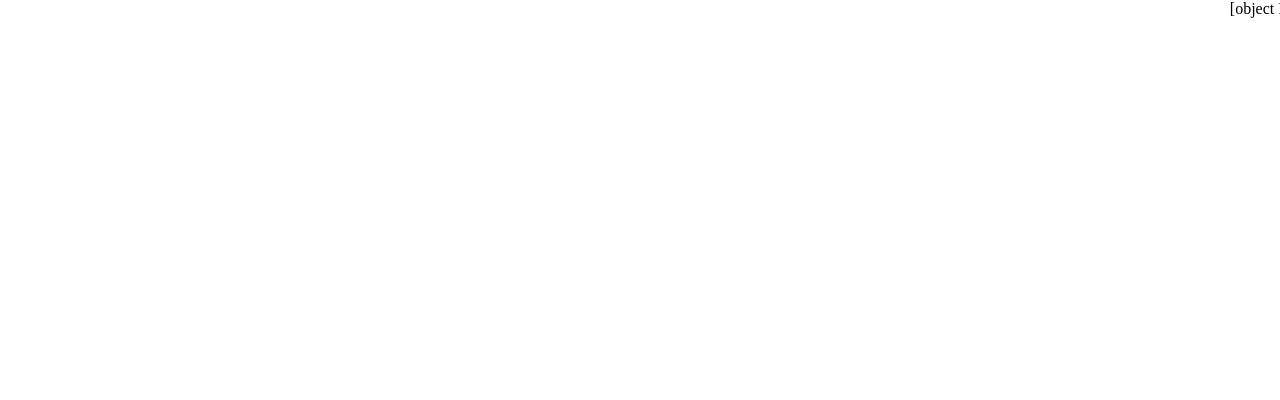
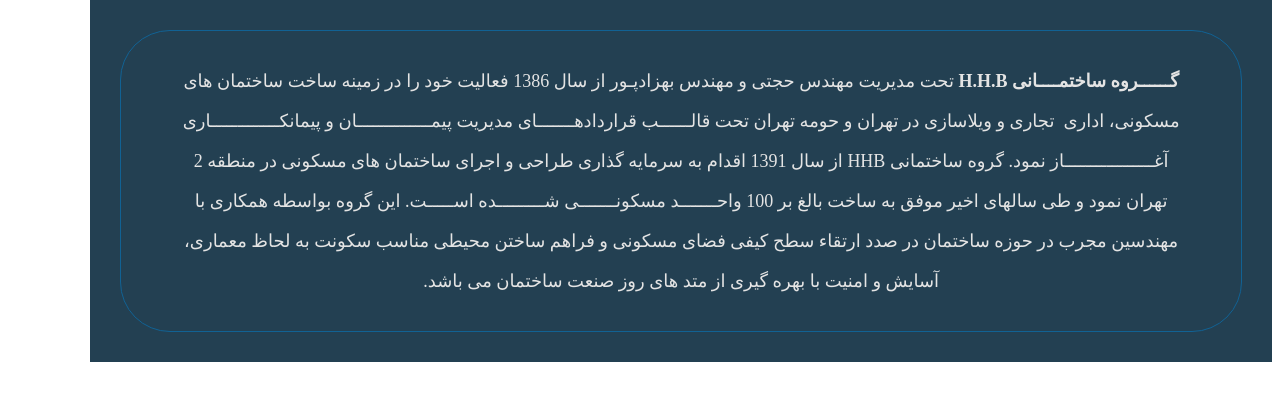
Before and after one commit to ArsamBA/HHB-front, a Nuxt app in the folder HHB/: page /about in a window 1280 px wide. Shown: the top 400 px of the page. Built offline with nearby package versions, Linux system fonts and the light colour scheme; a web font is replaced by a local one.

Commit message:
about page created

```diff
--- a/HHB/pages/about/index.vue
+++ b/HHB/pages/about/index.vue
@@ -1,6 +1,13 @@
 <template>
    <div>
-      <Introduction/>
+      <div class="about-us-wrapper">
+         <Introduction/>
+         <div class="about-us-content-wrapper">
+            <div class="about-us-card">
+               <p><strong>گــــــروه ساختمــــانی H.H.B</strong> تحت مدیریت مهندس حجتی و مهندس بهزادپـور از سال 1386 فعالیت خود را در زمینه ساخت ساختمان های مسکونی، اداری  تجاری و ویلاسازی در تهران و حومه تهران تحت قالــــــب قراردادهـــــــای مدیریت پیمــــــــــــــان و پیمانکـــــــــــــاری آغـــــــــــــــــاز نمود. گروه ساختمانی HHB از سال 1391 اقدام به سرمایه گذاری طراحی و اجرای ساختمان های مسکونی در منطقه 2 تهران نمود و طی سالهای اخیر موفق به ساخت بالغ بر 100 واحـــــــد مسکونـــــــی شـــــــــده اســـــت. این گروه بواسطه همکاری با مهندسین مجرب در حوزه ساختمان در صدد ارتقاء سطح کیفی فضای مسکونی و فراهم ساختن محیطی مناسب سکونت به لحاظ معماری، آسایش و امنیت با بهره گیری از متد های روز صنعت ساختمان می باشد.</p>
+            </div>
+         </div>
+      </div>
    </div>
 </template>
 
@@ -15,4 +22,60 @@ export default {
 <style lang="scss">
 @import '@/assets/scss/global.scss';
 
+.about-us-wrapper{
+  width: 100%;
+
+  @include mq (lg) {
+    display: flex;
+    flex-direction: row;
+    justify-content: space-between;
+  }
+
+}
+
+.about-us-content-wrapper{
+  width: 100%;
+  padding: 30px;
+  background-color: $primary;
+  display: flex;
+  justify-content: center;
+  align-items: center;
+
+  @include mq (lg) {
+    width: 100%;
+    left: 0;
+  }
+
+  p{
+    color: #e4e4e4;
+    text-align: center;
+    line-height: 35px;
+    @include mq (lg) {
+      width: 100%;
+      left: 0;
+      line-height: 35px;
+      font-size: 16px;
+    }
+
+    @include mq (xl) {
+      line-height: 40px;
+      font-size: 18px;
+    }
+
+    @include mq (xxl) {
+      // line-height: 50px;
+    }
+  }
+}
+
+.about-us-card{
+  @include mq (lg) {
+    border: 1px solid $secondary;
+    border-radius: 50px;
+    padding: 30px 50px;
+  }
+  @include mq (xxl) {
+    padding: 50px 80px;
+  }
+}
 </style>
```
